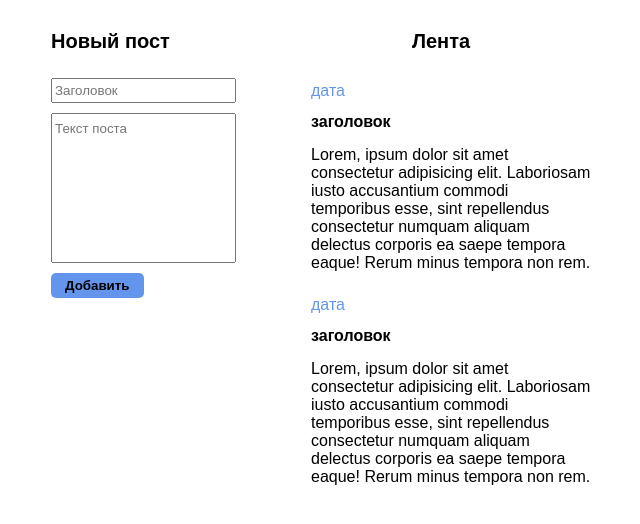
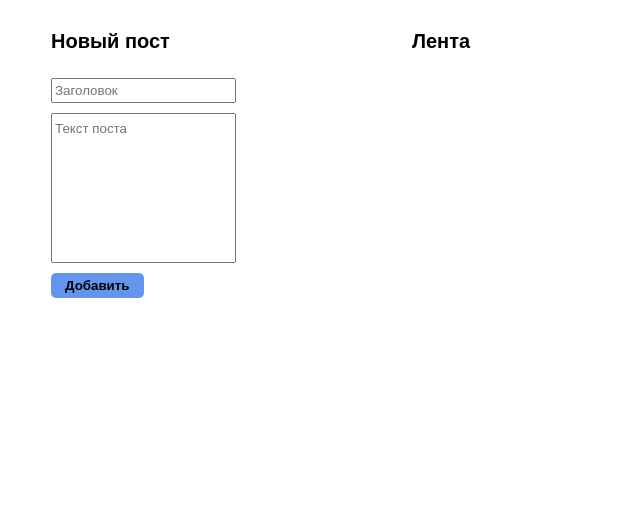
Before and after one commit to Randa11yourmaker/blog-app, a plain HTML site: page index.html in a window 1280 px wide. Shown: the whole page, without its empty margins (319-959 px from the left). Drawn offline with Linux system fonts and the light colour scheme.

Commit message:
Update index.html
lil fix

```diff
--- a/index.html
+++ b/index.html
@@ -17,28 +17,7 @@
 
       <div class="render-posts-container">
         <h2>Лента</h2>
-        <div id="posts">
-          <div class="post">
-            <p class="post-time">дата</p>
-            <p class="post-title">заголовок</p>
-            <p class="post-description">
-              Lorem, ipsum dolor sit amet consectetur adipisicing elit.
-              Laboriosam iusto accusantium commodi temporibus esse, sint
-              repellendus consectetur numquam aliquam delectus corporis ea saepe
-              tempora eaque! Rerum minus tempora non rem.
-            </p>
-          </div>
-          <div class="post">
-            <p class="post-time">дата</p>
-            <p class="post-title">заголовок</p>
-            <p class="post-description">
-              Lorem, ipsum dolor sit amet consectetur adipisicing elit.
-              Laboriosam iusto accusantium commodi temporibus esse, sint
-              repellendus consectetur numquam aliquam delectus corporis ea saepe
-              tempora eaque! Rerum minus tempora non rem.
-            </p>
-          </div>
-        </div>
+        <div id="posts"></div>
         <p id="error"></p>
       </div>
 
```
